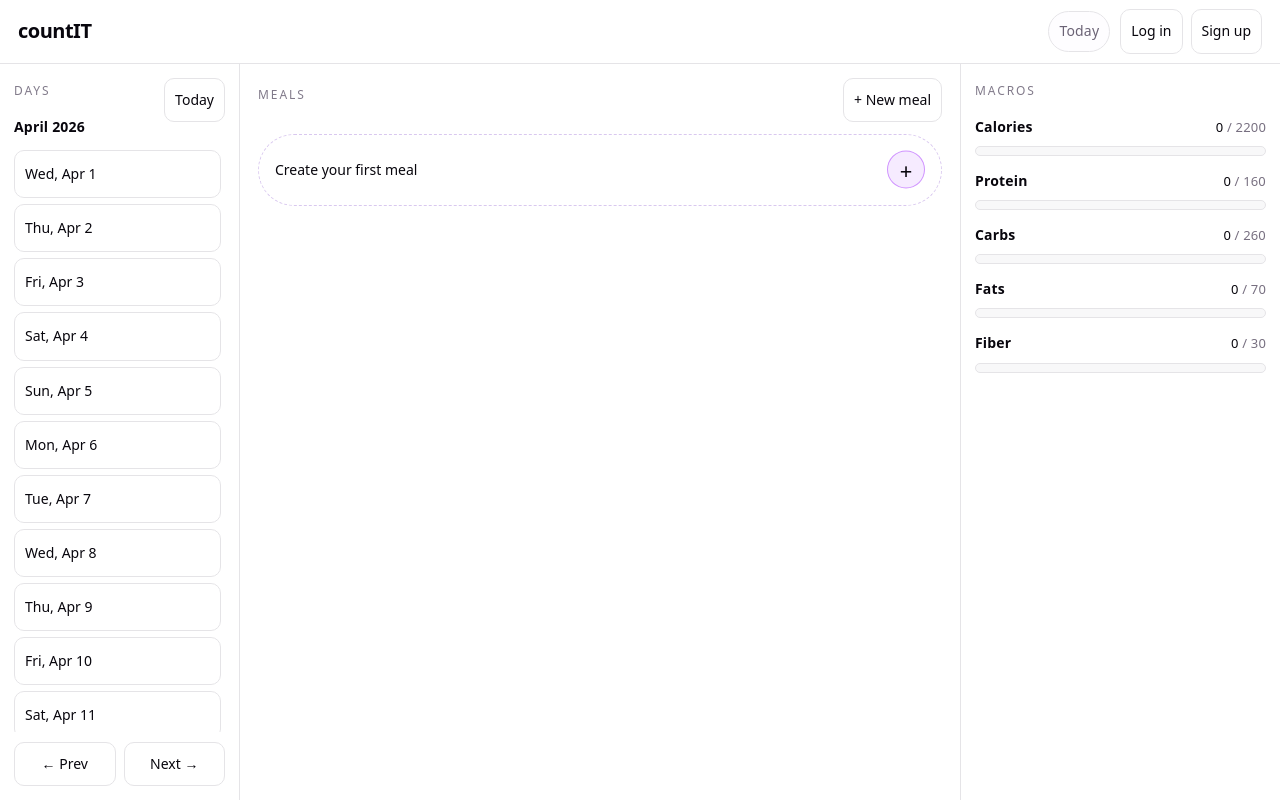
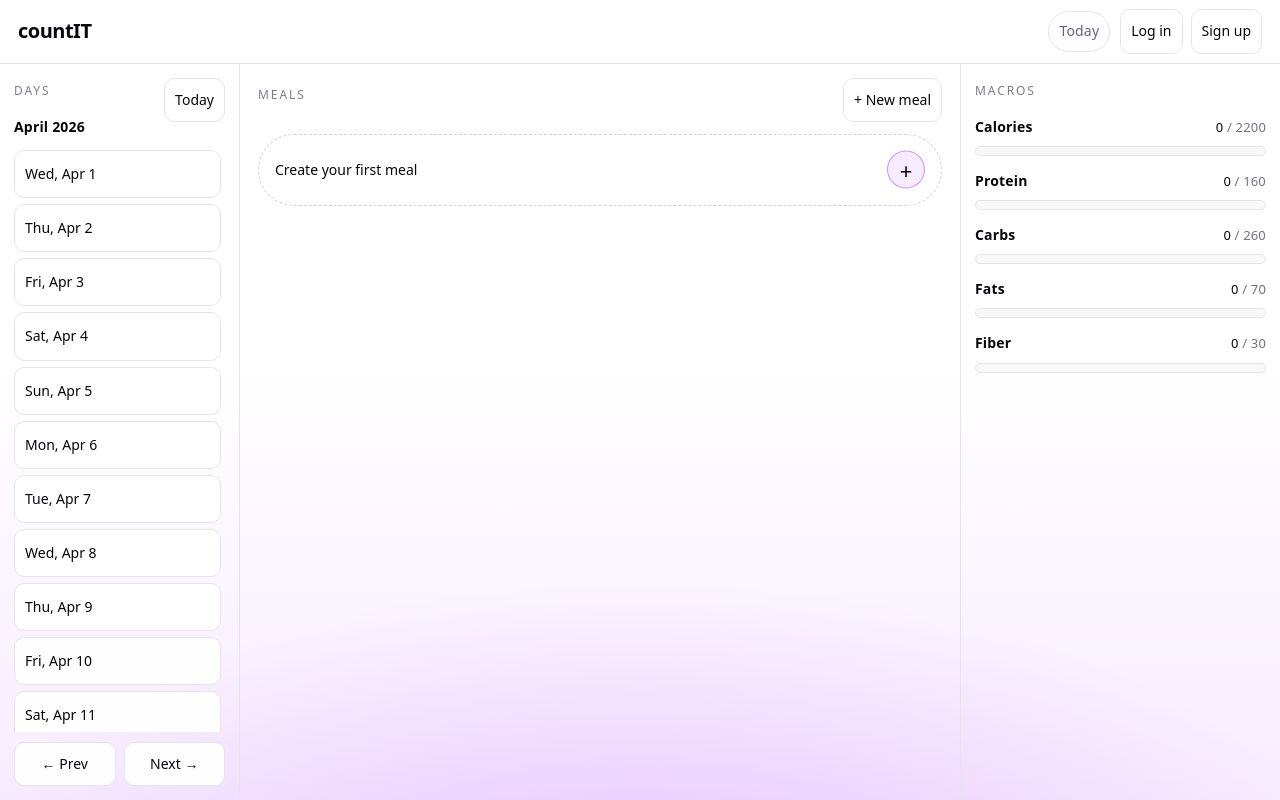
Before and after one commit to maksymiliankoscielniak/countIT, a React (Vite) app in the folder frontend/: page / in a window 1280 px wide. Built offline with nearby package versions, Linux system fonts and the light colour scheme.

Commit message:
Background gradient added.

```diff
--- a/frontend/src/App.css
+++ b/frontend/src/App.css
@@ -6,7 +6,7 @@
     "top top top"
     "left center right";
   height: 100svh;
-  background: var(--bg);
+  background: transparent;
 }
 
 .topbar {
--- a/frontend/src/index.css
+++ b/frontend/src/index.css
@@ -58,6 +58,11 @@
 
 body {
   margin: 0;
+  background:
+    radial-gradient(1100px 520px at 50% 115%, color-mix(in oklab, var(--accent) 22%, transparent), transparent 65%),
+    linear-gradient(to top, color-mix(in oklab, var(--accent) 10%, transparent) 0%, transparent 55%),
+    var(--bg);
+  background-attachment: fixed;
 }
 
 button,
```
